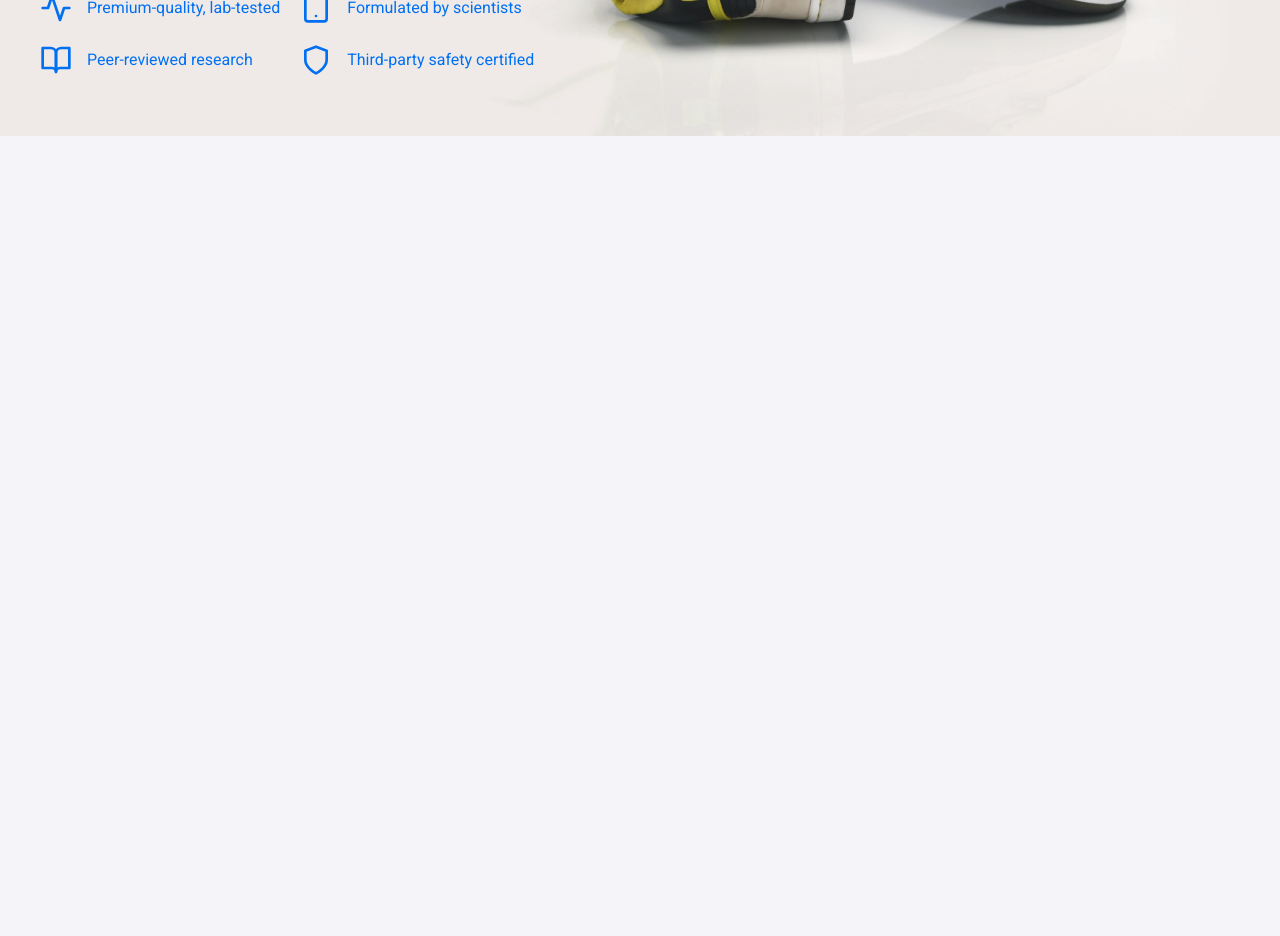
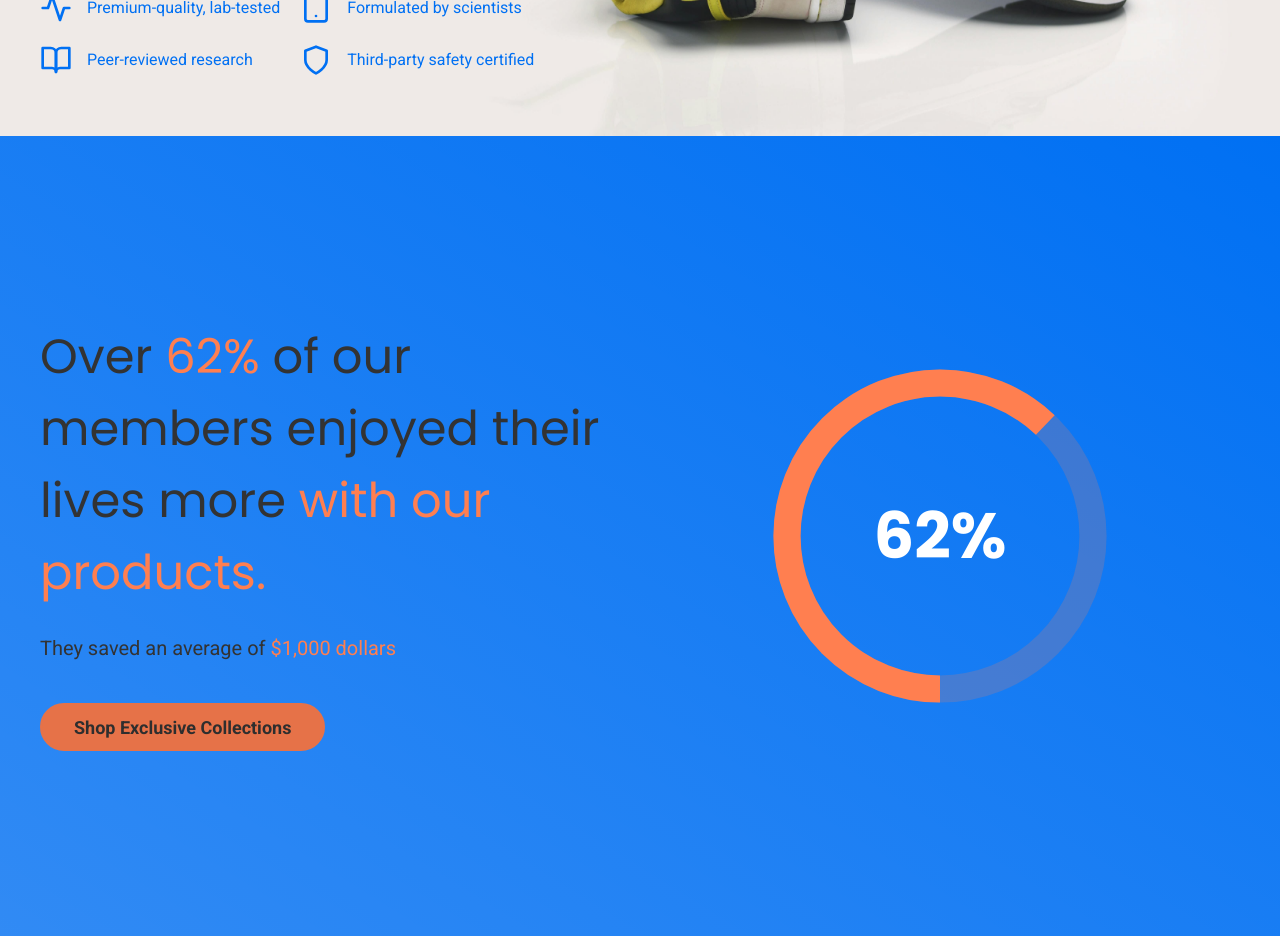
Before and after one commit to jrvscm/next-shopify-storefront, a Next.js app: page / in a window 1280 px wide. Shown: the part 1380-2316 px from the top of the page. Before the commit the page ends 1516 px from the top, so only its background shows below. Built offline with nearby package versions, Linux system fonts and the light colour scheme; no server answers.

Commit message:
update button base and add some color to the percentage section

```diff
--- /dev/null
+++ b/src/components/PercentageSection.tsx
@@ -0,0 +1,171 @@
+import React, { useState, useEffect, ReactNode } from 'react';
+import styled, { keyframes } from 'styled-components';
+import { Container, PillButton } from '../styles/Base';
+import { Subheading, Text } from '../styles/Typography';
+import { media } from '../utils/Media';
+
+const FullWidthContainer = styled(Container)`
+  display: flex;
+  align-items: center;
+  justify-content: center;
+  margin: 0;
+  padding: 0;
+  height: 100vh;
+  max-width: unset;
+  background: linear-gradient(
+    to top right,
+    ${({ theme }) => theme.colors.primary}CC,
+    ${({ theme }) => theme.colors.primary}
+  );
+`;
+
+const StyledContainer = styled(Container)`
+    background: transparent;
+    color: ${({ theme }) => theme.colors.white};
+    padding: 60px 30px;
+    display: flex;
+    justify-content: space-between;
+    align-items: center;
+    position: relative;
+    max-width: 1200px;
+
+    ${media.md} {
+        flex-direction: column;
+        text-align: center;
+        gap: 20px;
+    }
+`;
+
+const ContentWrapper = styled.div`
+  max-width: 50%;
+  display: flex;
+  flex-direction: column;
+  gap: ${({ theme }) => theme.spacing.lg};
+
+  ${media.md} {
+    max-width: 100%;
+  }
+`;
+
+const TimerWrapper = styled.div`
+  position: relative;
+  width: 340px;
+  height: 340px;
+  margin: 0 auto;
+
+  ${media.md} {
+    width: 150px;
+    height: 150px;
+  }
+`;
+
+const CircularBackground = styled.circle`
+  fill: none;
+  stroke: ${({ theme }) => theme.colors.secondary};
+  stroke-width: 8;
+  opacity: 0.2;
+`;
+
+const CircularProgress = styled.circle<{ percentage: number }>`
+  fill: none;
+  stroke: ${({ theme }) => theme.colors.secondary};
+  stroke-width: 8;
+  stroke-dasharray: ${({ percentage }) => `${(percentage / 100) * 283} 283`};
+  stroke-dashoffset: 0;
+  transform: rotate(90deg);
+  transform-origin: 50% 50%;
+  transition: stroke-dasharray 60ms ease-out;
+`;
+
+const TimerValue = styled.div`
+  position: absolute;
+  top: 50%;
+  left: 50%;
+  transform: translate(-50%, -50%);
+  font-family: ${({ theme }) => theme.fonts.heading};
+  font-size: 4rem;
+  font-weight: ${({ theme }) => theme.fontWeights.bold};
+  color: ${({ theme }) => theme.colors.white};
+
+  ${media.md} {
+    font-size: 2rem;
+  }
+`;
+
+const StyledPillButton = styled(PillButton)`
+  width: fit-content;
+  margin-top: ${({ theme }) => theme.spacing.md};
+  height: 48px;
+
+  ${media.md} {
+    width: 100%;
+  }
+`;
+
+const AnimatedSection = ({
+  title,
+  description,
+  buttonText,
+  percentage = 62,
+  duration = 2000,
+  onButtonClick,
+}: {
+  title: ReactNode;
+  description: ReactNode;
+  buttonText: string;
+  percentage?: number; // Percentage for the timer
+  duration?: number; // Animation duration in milliseconds
+  onButtonClick?: () => void;
+}) => {
+  const [currentPercentage, setCurrentPercentage] = useState(0);
+
+  useEffect(() => {
+    const increment = percentage / (duration / 50); // Increment step
+    const interval = setInterval(() => {
+      setCurrentPercentage((prev) => {
+        const nextValue = prev + increment;
+        if (nextValue >= percentage) {
+          clearInterval(interval);
+          return percentage;
+        }
+        return nextValue;
+      });
+    }, 50);
+
+    return () => clearInterval(interval);
+  }, [percentage, duration]);
+
+  return (
+    <FullWidthContainer>
+        <StyledContainer>
+            {/* Left Content */}
+            <ContentWrapper>
+                <Subheading size="xxxl">{title}</Subheading>
+                <Text size="lg">{description}</Text>
+                <StyledPillButton variant="tertiary" onClick={onButtonClick}>
+                {buttonText}
+                </StyledPillButton>
+            </ContentWrapper>
+
+            {/* Timer Section */}
+            <TimerWrapper>
+                <svg width="100%" height="100%" viewBox="0 0 100 100">
+                {/* Background Circle */}
+                <CircularBackground cx="50" cy="50" r="45" />
+                {/* Progress Circle */}
+                <CircularProgress
+                    cx="50"
+                    cy="50"
+                    r="45"
+                    percentage={currentPercentage}
+                />
+                </svg>
+                {/* Timer Value */}
+                <TimerValue>{currentPercentage.toFixed(0)}%</TimerValue>
+            </TimerWrapper>
+        </StyledContainer>
+    </FullWidthContainer>
+  );
+};
+
+export default AnimatedSection;
--- a/src/pages/index.tsx
+++ b/src/pages/index.tsx
@@ -12,6 +12,7 @@ import { useDeviceType } from '../hooks/useDeviceType';
 import Brands from '../components/Brands';
 import Timer from '../components/CountDown';
 import ContentLeftImageRight from '../components/ContentLeftImageRight';
+import PercentageSection from '../components/PercentageSection';
 
 const StyledHeading = styled(Heading)`
   ${media.md} {
@@ -112,7 +113,7 @@ const HomePage: React.FC = () => {
         { src: '/images/brand4.svg', alt: 'Brand 4' },
         { src: '/images/brand3.svg', alt: 'Brand 3' },
         { src: '/images/brand2.svg', alt: 'Brand 2' },
-    ]}/>
+      ]}/>
 
       <ContentLeftImageRight
         isDesktop={isDesktop}
@@ -130,6 +131,19 @@ const HomePage: React.FC = () => {
         buttonText={'View Our Amazing Products'}
         containerBackground={theme.colors.background2}
       />
+
+      <PercentageSection
+        title={
+          <>
+            Over <span style={{'color': theme.colors.secondary}}>62%</span> of our members enjoyed their lives more <span style={{'color': theme.colors.secondary}}>with our products.</span>
+          </>
+        }
+        description={<>They saved an average of <span style={{'color': theme.colors.secondary }}>$1,000 dollars</span></>}
+        buttonText="Shop Exclusive Collections"
+        percentage={62}
+        duration={2000}
+        onButtonClick={() => alert('Button clicked!')}
+      />
     </>
   )
 };
--- a/src/styles/Base.ts
+++ b/src/styles/Base.ts
@@ -35,7 +35,7 @@ export const Flex = styled.div<{
 `;
 
 export const Button = styled.button<{
-  variant?: 'primary' | 'secondary';
+  variant?: 'primary' | 'secondary' | 'tertiary';
 }>`
   padding: ${({ theme }) => `${theme.spacing.sm} ${theme.spacing.lg}`};
   font-size: 18px;
@@ -45,18 +45,18 @@ export const Button = styled.button<{
   transition: all 0.3s ease;
 
   background-color: ${({ variant, theme }) =>
-    variant === 'primary' ? theme.colors.primary : 'transparent'};
+    variant === 'primary' ? theme.colors.primary : variant === 'tertiary' ? theme.colors.secondary : 'transparent'};
   color: ${({ variant, theme }) =>
-    variant === 'primary' ? theme.colors.white : theme.colors.white};
-  border: ${({ theme }) => `2px solid ${theme.colors.primary}`};
+    variant === 'primary' ? theme.colors.white : variant === 'secondary' ? theme.colors.white : theme.colors.text};
+  border: ${({ theme, variant }) => `2px solid ${variant === 'secondary' || variant === 'primary' ? theme.colors.primary : theme.colors.secondary}`};
   filter: ${({ variant, theme }) =>
-    variant === 'secondary' ? 'none' : 'brightness(85%)'};
+    variant === 'secondary' || variant === 'tertiary' ? 'none' : 'brightness(90%)'};
 
   &:hover {
     background-color: ${({ variant, theme }) =>
-      variant === 'primary' ? theme.colors.secondary : theme.colors.white};
+      variant === 'primary' ? theme.colors.primary : variant === 'tertiary' ? theme.colors.secondary : theme.colors.white};
     color: ${({ variant, theme }) =>
-      variant === 'secondary' ? theme.colors.primary : theme.colors.primary};
+      variant === 'secondary' ? theme.colors.primary : variant === 'tertiary' ? theme.colors.text : theme.colors.primary};
     filter: ${({ variant, theme }) =>
       variant === 'secondary' ? 'none' : 'brightness(100%)'};
   }
@@ -77,14 +77,14 @@ export const PillButton = styled(Button)`
   padding: ${({ theme }) => `${theme.spacing.sm} ${theme.spacing.xl}`}; /* Extra horizontal padding for a pill look */
   cursor: pointer;
   filter: ${({ variant, theme }) =>
-    variant === 'secondary' ? 'none' : 'brightness(85%)'};
+    variant === 'secondary' ? 'none' : 'brightness(90%)'};
   font-size: 18px;
 
   &:hover {
     background-color: ${({ variant, theme }) =>
-      variant === 'primary' ? theme.colors.primary : theme.colors.white};
+      variant === 'primary' ? theme.colors.primary : variant === 'tertiary' ? theme.colors.secondary : theme.colors.white};
     color: ${({ variant, theme }) =>
-      variant === 'secondary' ? theme.colors.primary : theme.colors.white};
+      variant === 'secondary' ? theme.colors.primary : variant === 'tertiary' ? theme.colors.text : theme.colors.white};
     filter: ${({ variant, theme }) =>
       variant === 'secondary' ? 'none' : 'brightness(100%)'};
   }
```
